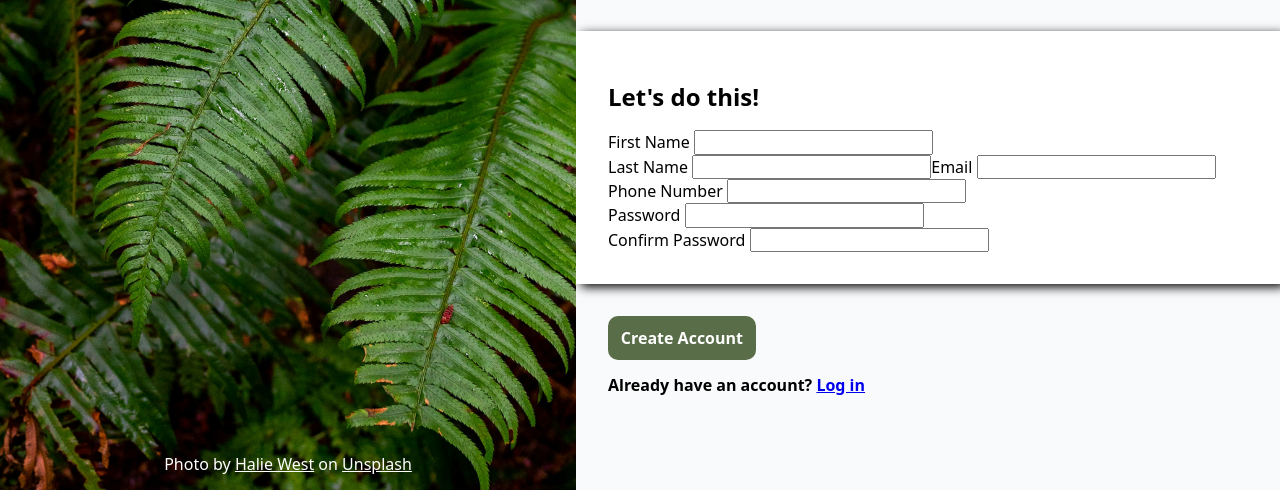
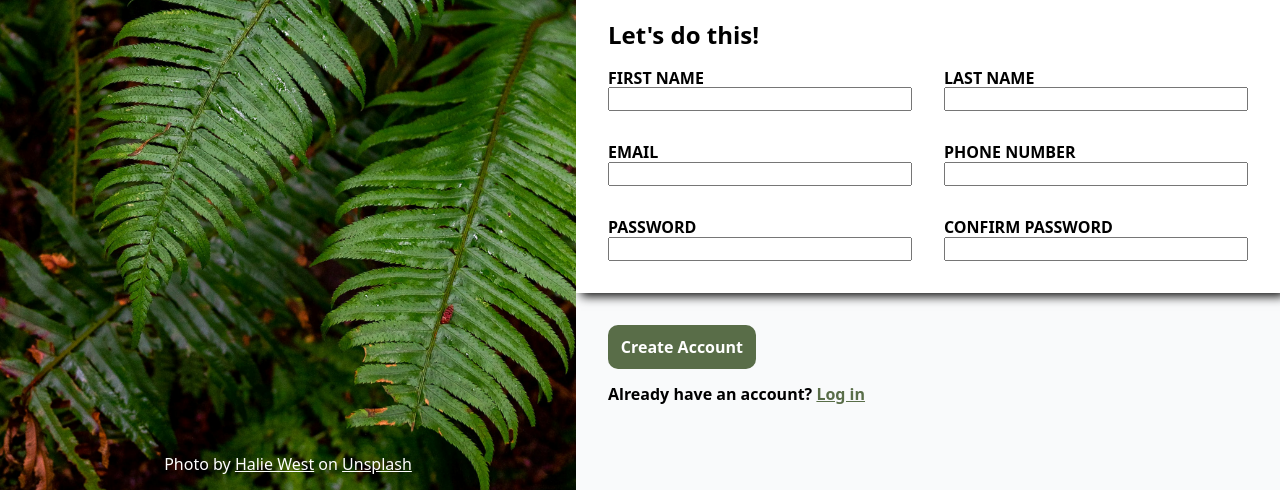
Before and after one commit to isi-code/odin-sign-up-form, a plain HTML site: page index.html in a window 1280 px wide. Shown: the part 310-800 px from the top of the page. Drawn offline with Linux system fonts and the light colour scheme.

Commit message:
Finish layout and form styling

```diff
--- a/css/style.css
+++ b/css/style.css
@@ -70,7 +70,6 @@ div.logo img {
     padding: var(--regular-spacing);
     font-size: 1.3rem;
     font-weight: 700;
-    width: 70%;
 }
 
 form > div:first-child {
@@ -79,15 +78,25 @@ form > div:first-child {
     box-shadow:5px 3px 10px black;
 }
 
+form > div > h2{ margin-top: 0px; }
+
 .form-input-container {
     display: flex;
     flex-flow:row wrap;
-    flex:1;
+    gap: var(--regular-spacing);
 }
 
-form  > div + div {
-    padding: var(--regular-spacing);
+.form-input-container > div {
+    flex: 1;
+    display: flex;
+    flex-direction: column;
+    text-transform: uppercase;
+    font-weight: 600;
 }
+
+form  > div + div { padding: var(--regular-spacing); }
+
+form  > div + div a{ color:#596D48; }
 
 form  > div + div button{
     background-color:#596D48;
```
